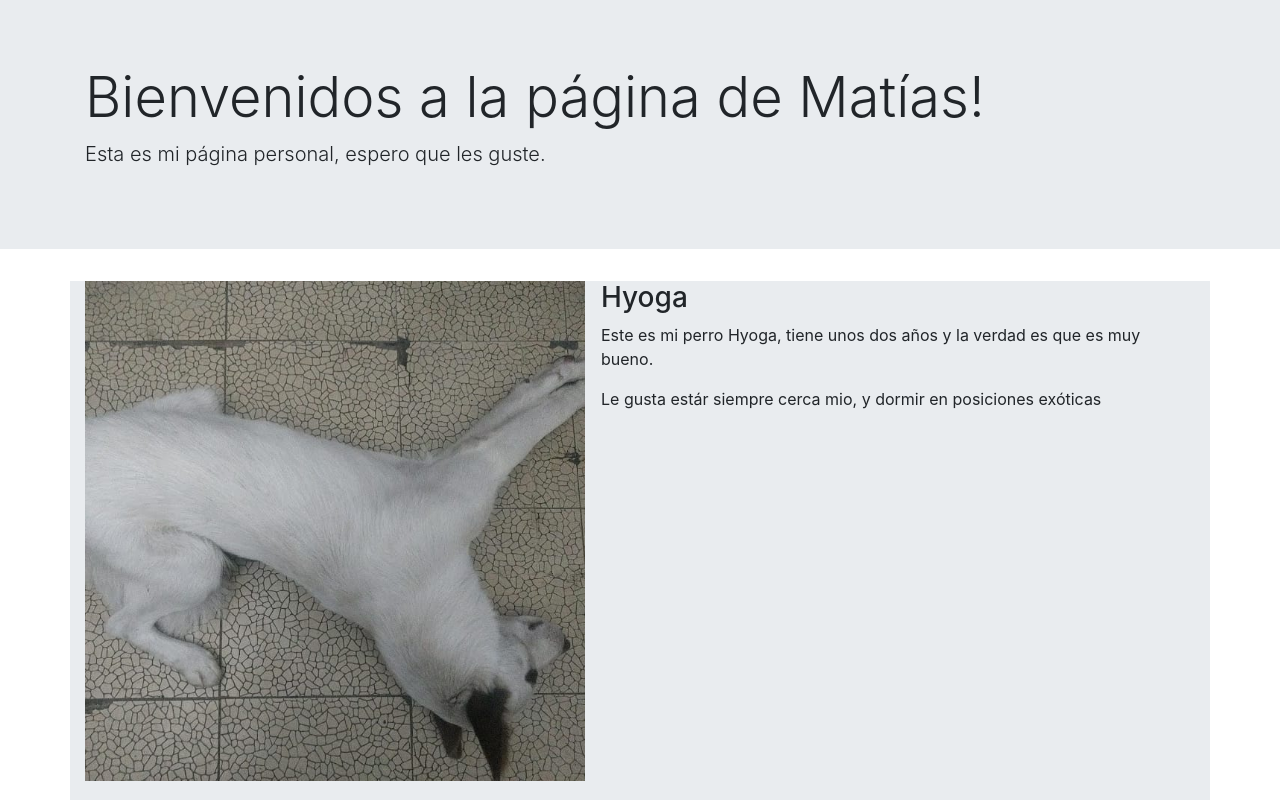
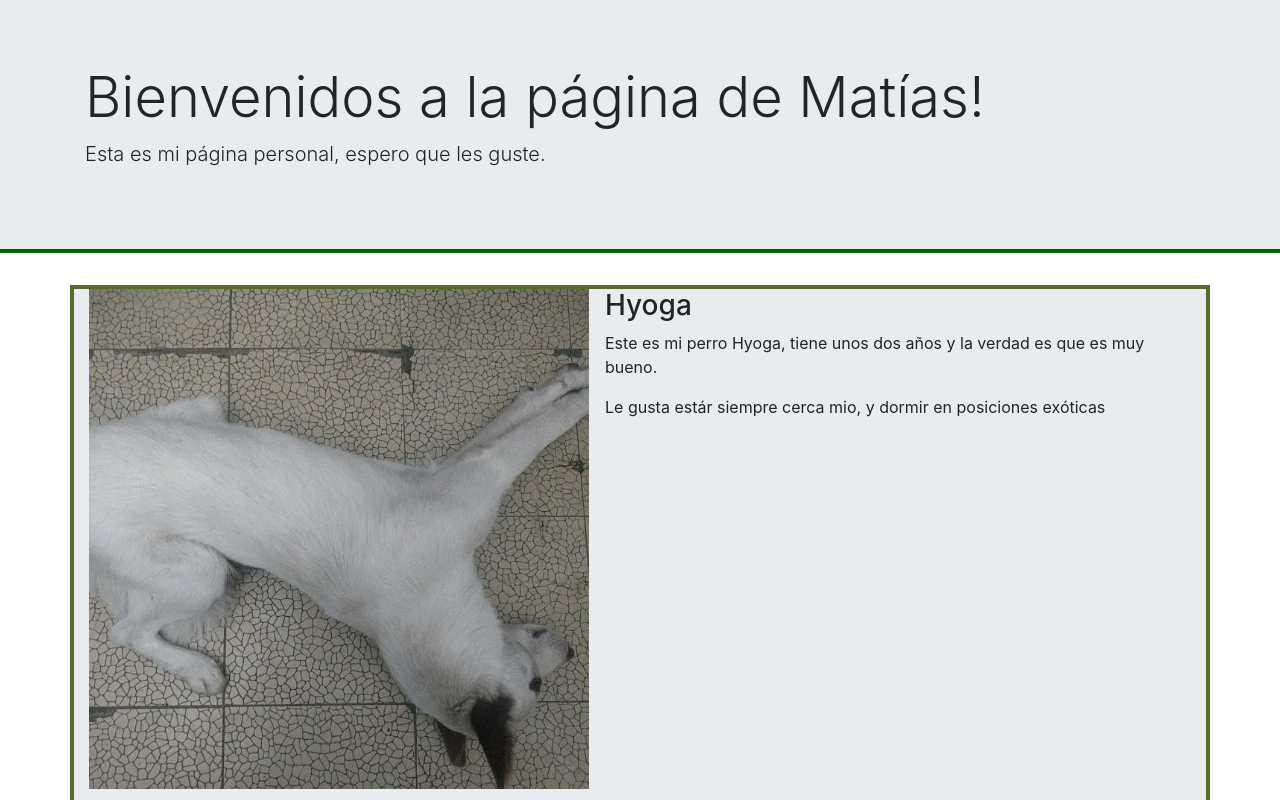
Before and after one commit to gnuno/taller-git, a plain HTML site: page index.html in a window 1280 px wide. Shown: the top 800 px of the page. Drawn offline with nearby package versions, Linux system fonts and the light colour scheme; a script that the page names is missing.

Commit message:
Cambios menores en estilos

```diff
--- a/index.html
+++ b/index.html
@@ -11,7 +11,7 @@
     <script src='main.js'></script>
 </head>
 <body>
-    <div class="jumbotron jumbotron-fluid">
+    <div class="jumbotron jumbotron-fluid header">
         <div class="container">
             <h1 class="display-4">Bienvenidos a la página de Matías!</h1>
             <p class="lead">Esta es mi página personal, espero que les guste.</p>
--- a/main.css
+++ b/main.css
@@ -3,7 +3,12 @@
 }
 .contenedor-exterior{
     background-color: #E9ECEF;
+    border: 4px solid darkolivegreen;
 }
 #footer {
     text-align: center;
 }
+
+.header {
+    border-bottom: 4px solid darkgreen;
+}
```
